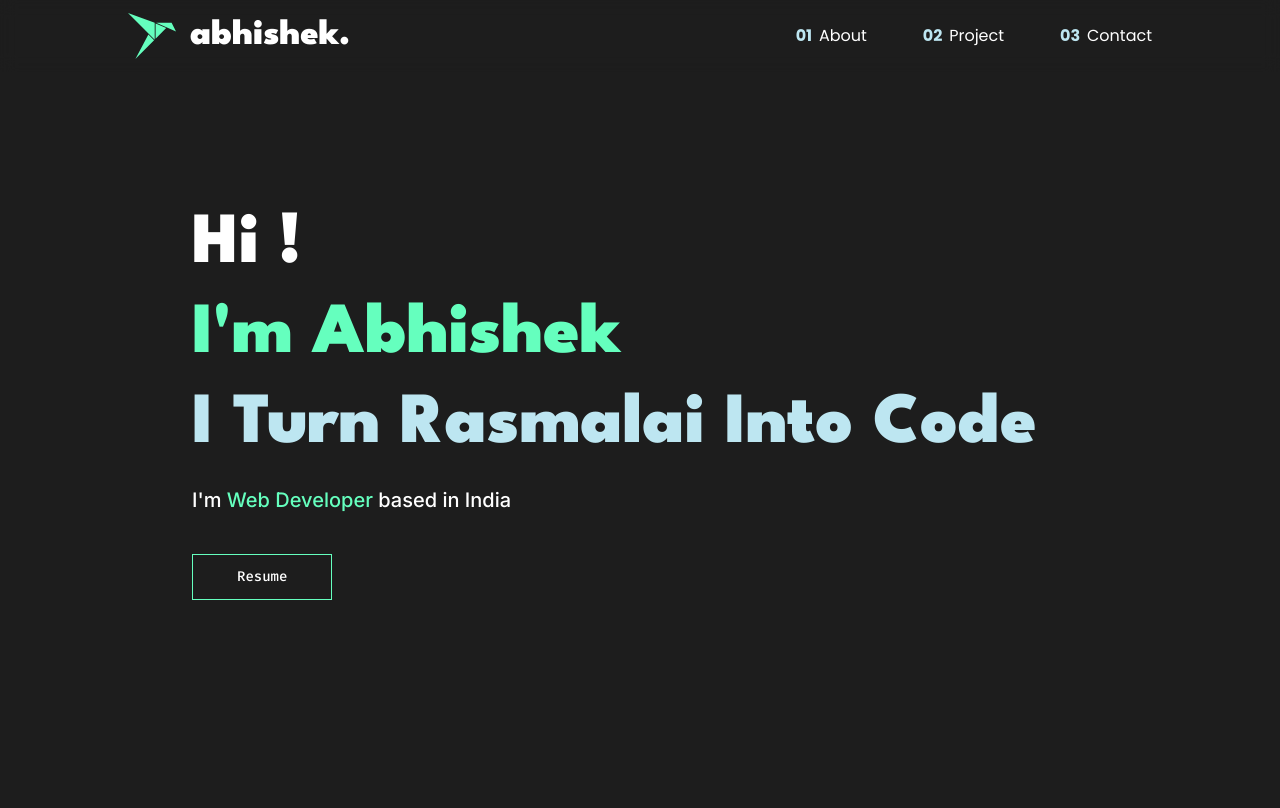
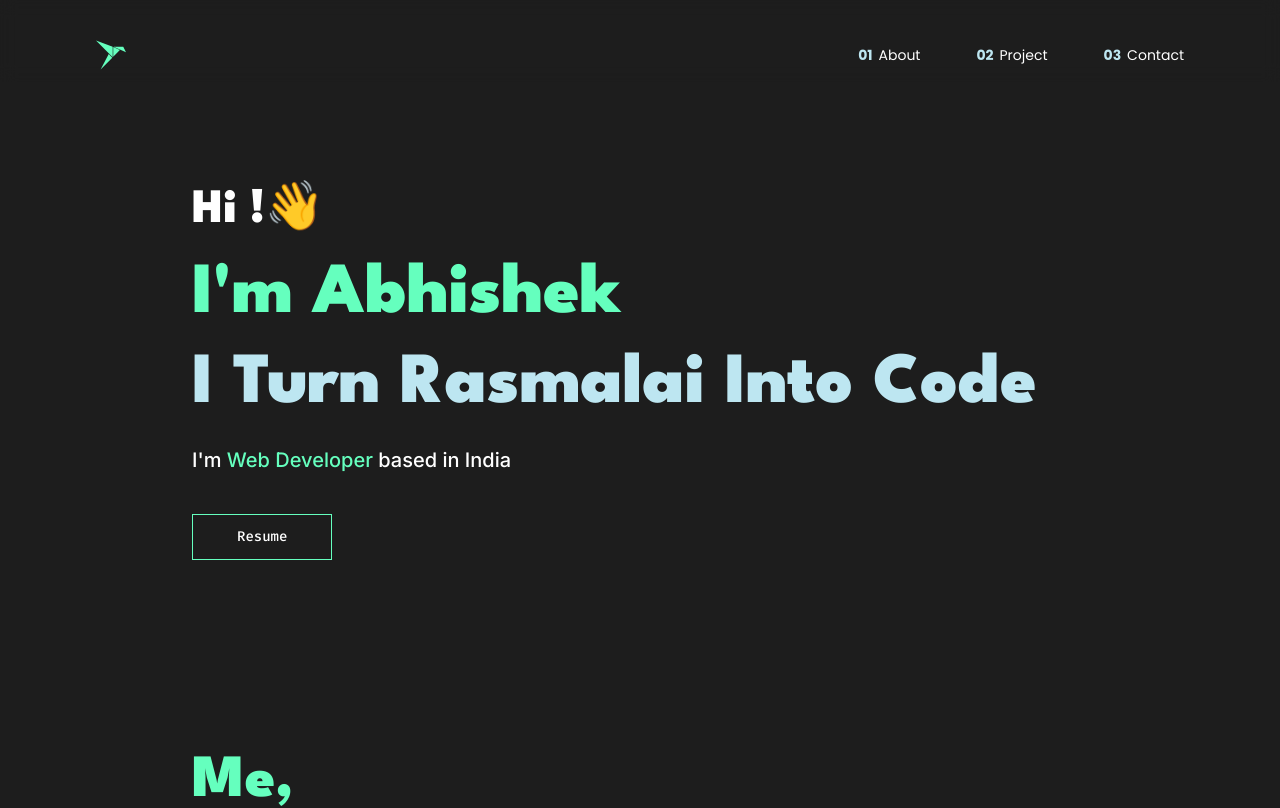
Before and after one commit to Abh1shekSingh/reactportfolio, a React (Create React App) app: page / in a window 1280 px wide. Shown: the top 808 px of the page. Built offline with nearby package versions, Linux system fonts and the light colour scheme; the HTML template or start-up script is replaced by a standard one.

Commit message:
Few Chnages

```diff
--- a/src/components/About/About.js
+++ b/src/components/About/About.js
@@ -76,7 +76,7 @@ const About = () => {
               </div>
 
             <motion.div
-              className='mt-3 md:w-3/4 '
+              className='mt-3 md:w-7/12 '
               initial={{ opacity: 0,translateY:40 }}
               whileInView={{ opacity: 1,translateY:0 }}
               transition = {{duration:0.6,delay:0.5}}
--- a/src/components/Header/Header.js
+++ b/src/components/Header/Header.js
@@ -12,23 +12,22 @@ const Header = () => {
 
   return (
     <div>
-      <div className='backdrop-blur z-10 text-white  py-3 px-5 md:px-32 flex justify-between items-center w-full fixed'>
+      <div className='backdrop-blur z-10 text-white  py-3 px-5 md:px-24 md:pt-10 flex justify-between items-center w-full fixed'>
           <motion.div
-            className='flex justify-center items-center gap-1 font-fira md:font-league font-black text-3xl md:text-4xl'
+            className='flex justify-center items-center gap-1 font-fira md:font-league font-black '
             initial = {{opacity:0}}
             animate = {{opacity:1}}
             transition = {{duration:0.5}}
           >
 
-            <SiSnapcraft className='text-green md:text-5xl' />
-            <h1 className='hidden md:block'>&nbsp;abhishek.</h1>
+            <SiSnapcraft className='text-green text-2xl md:text-3xl' />
 
           </motion.div>
           <div >
              <ul className='font-poppin font-regular flex justify-center items-center gap-3 md:gap-14 '>
                 <a href='#about'>
                   <motion.li
-                    className='hover:text-green text-md'
+                    className='text-sm'
                     initial = {{translateY:-20, opacity:0}}
                     animate = {{translateY: 0, opacity:1}}
                     transition = {{duration:0.1, delay:0.6}}
@@ -38,7 +37,7 @@ const Header = () => {
                   </motion.li>
                 </a>
                 <a href="#projects">
-                  <motion.li className='hover:text-green text-md'
+                  <motion.li className='text-sm'
                     initial = {{translateY:-20, opacity:0}}
                     animate = {{translateY: 0, opacity:1}}
                     transition = {{duration:0.2, delay:0.6}}
@@ -47,12 +46,12 @@ const Header = () => {
                   </motion.li>
                 </a>
                 <a href="#contact">
-                  <motion.li className='hover:text-green text-md'
+                  <motion.li className='text-sm'
                     initial = {{translateY:-20, opacity:0}}
                     animate = {{translateY: 0, opacity:1}}
                     transition = {{duration:0.3, delay:0.6}}
                   >
-                    <span className='font-bold text-light'>03&nbsp; </span>Contact
+                    <span className='font-bold text-light '>03&nbsp; </span>Contact
                   </motion.li>
                 </a>
              </ul>
--- a/src/components/Hero/Hero.js
+++ b/src/components/Hero/Hero.js
@@ -9,8 +9,8 @@ const Hero = () => {
     <>
       <Header/>
 
-        <div className={`container md:pt-40 pt-20 `}>
-          <div className='py-10 px-10 md:px-48'>
+
+          <div className='container md:pt-40 flex flex-col justify-center items-left pt-32  px-10 md:px-48'>
 
             <motion.h1
               className='font-league text-5xl leading-tight font-black text-white md:text-7xl md:leading-tight'
@@ -18,7 +18,7 @@ const Hero = () => {
               animate = {{translateY:0, opacity:1}}
               transition = {{duration:0.5 , delay:1.5}}
             >
-              Hi !<br></br> <span className='text-green'>I'm Abhishek</span> <br></br> <span className='text-light'>I Turn Rasmalai Into Code</span>
+              <span className='text-5xl'>Hi !👋</span><br></br> <span className='text-green'>I'm Abhishek</span> <br></br> <span className='text-light'>I Turn Rasmalai Into Code</span>
             </motion.h1>
 
             <motion.p
@@ -42,7 +42,7 @@ const Hero = () => {
             </a>
 
           </div>
-        </div>
+
     </>
   )
 }
```
